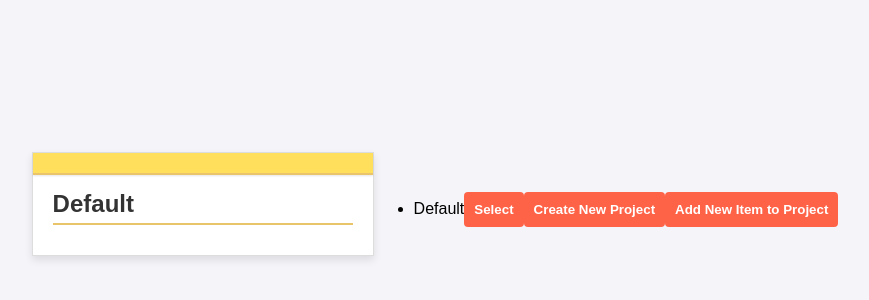
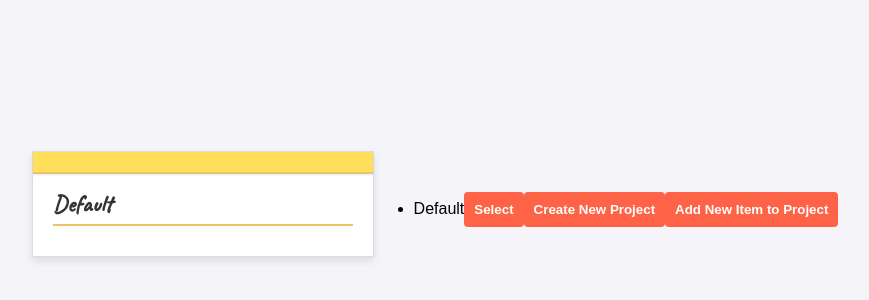
Before and after one commit to new-coder-2006/odin-todo, a website built with webpack: page src/template.html in a window 1280 px wide. Shown: the part 196-496 px from the top of the page, without its empty margins (205-1074 px from the left). Built offline with nearby package versions, Linux system fonts and the light colour scheme.

Commit message:
Changed font of todo lists to more closely resemble handwriting

```diff
--- a/src/styles.css
+++ b/src/styles.css
@@ -1,4 +1,6 @@
 /* styles.css */
+@import url('https://fonts.googleapis.com/css2?family=Caveat&display=swap');
+
 body {
     font-family: 'Arial', sans-serif;
     background-color: #f4f4f9;
@@ -25,6 +27,7 @@ button:hover {
 }
 
 .current-project {
+    font-family: 'Caveat', cursive;
     background: #fff;
     border: 1px solid #ddd;
     width: 300px;
```
